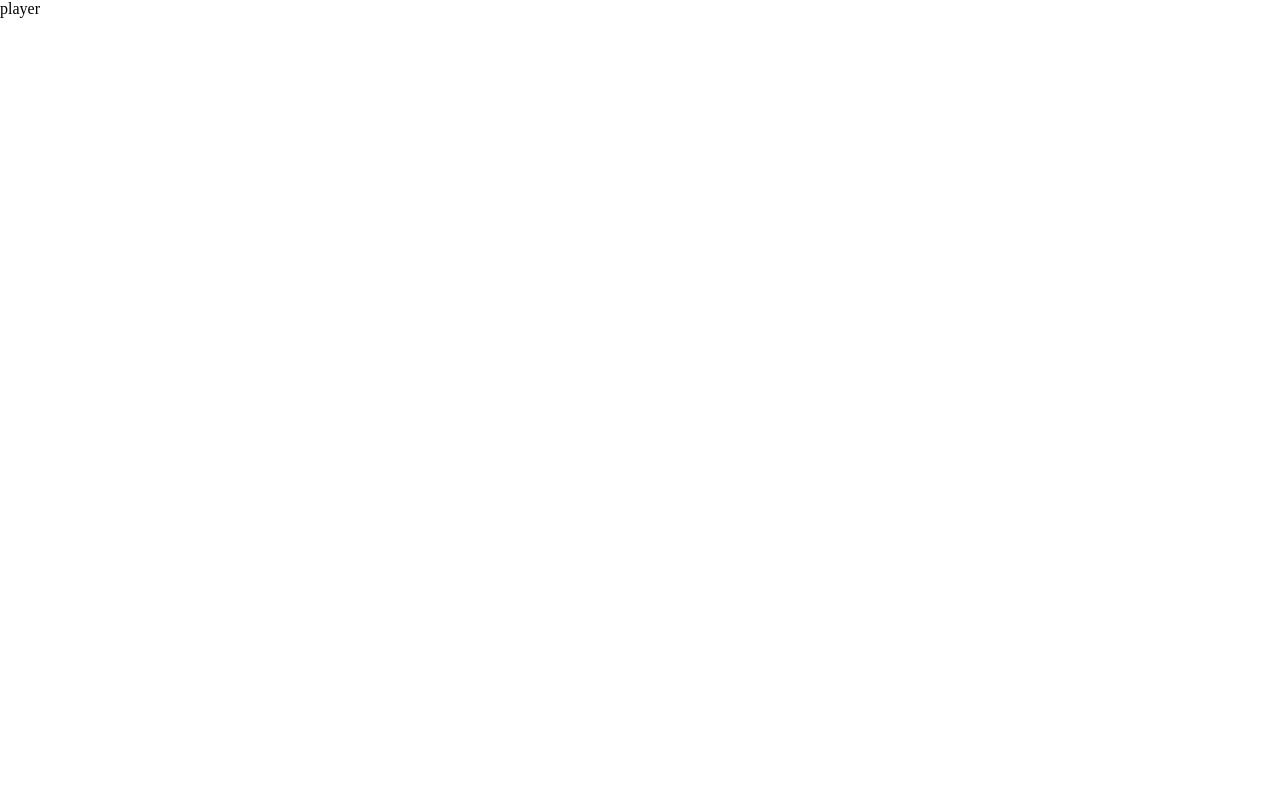
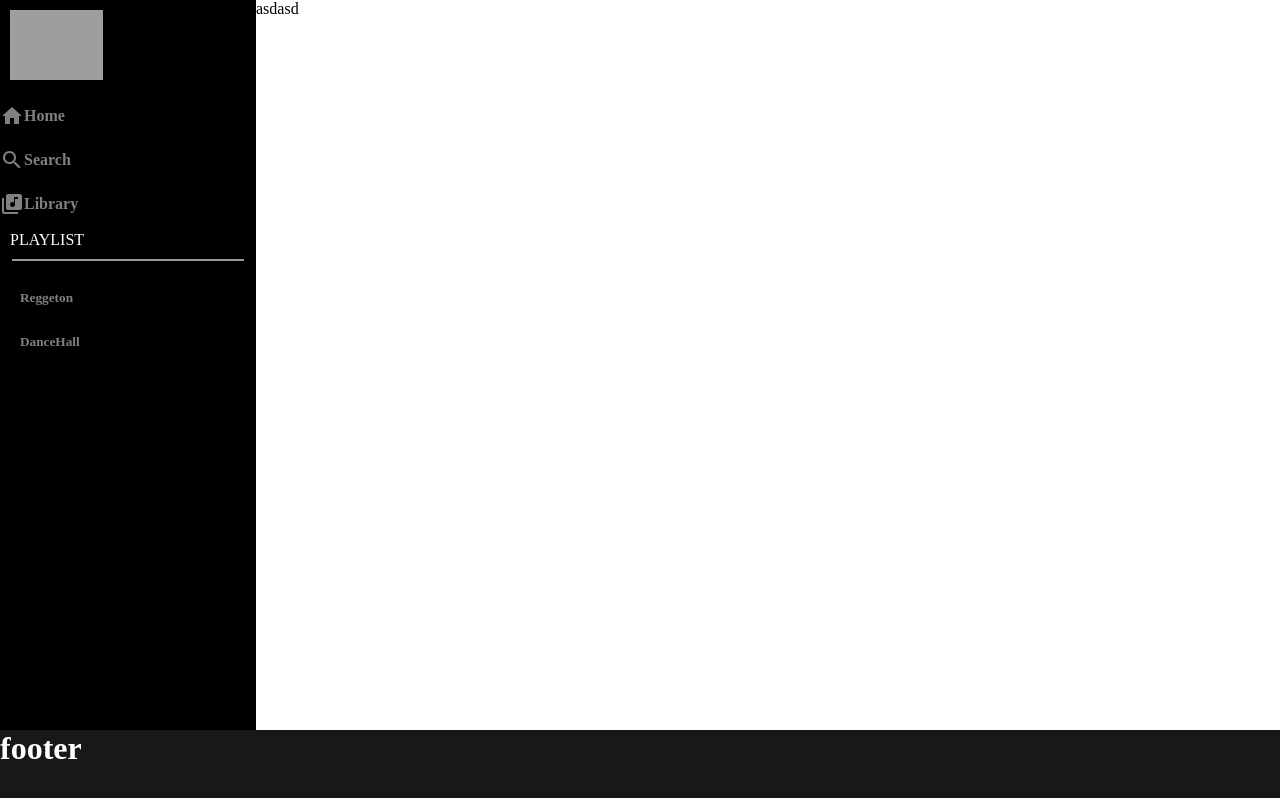
Before and after one commit to luisxhl7/Clonando-Spotify-Front-end, a React (Vite) app: page / in a window 1280 px wide. Built offline with nearby package versions, Linux system fonts and the light colour scheme; grey boxes are pictures that could not be loaded.

Commit message:
avances de clon de spotify

```diff
--- a/package.json
+++ b/package.json
@@ -9,6 +9,11 @@
     "preview": "vite preview"
   },
   "dependencies": {
+    "@emotion/react": "^11.10.4",
+    "@emotion/styled": "^11.10.4",
+    "@mui/icons-material": "^5.10.3",
+    "@mui/material": "^5.10.3",
+    "@mui/styled-engine-sc": "^5.10.3",
     "react": "^18.2.0",
     "react-dom": "^18.2.0",
     "styled-components": "^5.3.5"
--- a/src/App.jsx
+++ b/src/App.jsx
@@ -1,5 +1,5 @@
 import Login from "./components/login/Login";
-import { Player } from "./components/player/player";
+import { Player } from "./components/Player/Player";
 
 function Div1() {
   return (
--- a/src/components/Body/Body.jsx
+++ b/src/components/Body/Body.jsx
@@ -0,0 +1,9 @@
+import { BodyContainer } from "./styles";
+
+export const Body = ()=>{
+    return(
+        <BodyContainer>
+            asdasd
+        </BodyContainer>
+    )
+}
--- a/src/components/Body/styles.jsx
+++ b/src/components/Body/styles.jsx
@@ -1,8 +1,5 @@
 import styled from "styled-components";
 
-export const SpotifyBody = styled.div`
+export const BodyContainer = styled.div`
+    flex: 0.8;
 `
-export const Sidebar = styled.div`
-`
-export const Body = styled.div`
-`
--- /dev/null
+++ b/src/components/Footer/Footer.jsx
@@ -0,0 +1,9 @@
+import { FooterContainer } from "./styles";
+
+export const Footer = () => {
+    return (
+        <FooterContainer>
+            <h1>footer</h1>
+        </FooterContainer>
+    )
+}
--- /dev/null
+++ b/src/components/Footer/styles.jsx
@@ -0,0 +1,10 @@
+import styled from "styled-components";
+
+export const FooterContainer = styled.div`
+    position: fixed;
+    bottom: 0;
+    height: 70px;
+    width: 100vw;
+    background-color: #181818;
+    color: #fff;
+`
--- a/src/components/Login/Login.jsx
+++ b/src/components/Login/Login.jsx
@@ -18,7 +18,7 @@ const loginURL = `${endpoint}?client_id=${client_id}&response_type=token&redirec
 const Login = () => {
   return (
     <LoginContainer>
-      <img src="https://1000logos.net/wp-content/uploads/2017/08/Spotify-symbol.jpg" alt="logo" className="logo"/>
+      <img src="https://1000logos.net/wp-content/uploads/2017/08/Spotify-symbol.jpg" alt="logo"/>
       <LoginButton href={loginURL}>Login with spotify </LoginButton>
     </LoginContainer>
   )
--- a/src/components/Player/Player.jsx
+++ b/src/components/Player/Player.jsx
@@ -1,11 +1,16 @@
-import { Body, Sidebar, SpotifyBody } from "./styles"
+import { Body } from "../Body/Body";
+import { Footer } from "../Footer/Footer";
+import { Sidebar } from "../Sidebar/Sidebar";
+import { SpotifyBody } from "./styles";
 
-export const Player= () => {
-    return(
-        <SpotifyBody>
-            <Sidebar/>
-            <Body/>
-            player
-        </SpotifyBody>
+export const Player = () => {
+    return (
+        <>
+            <SpotifyBody>
+                <Sidebar/>
+                <Body/>
+            </SpotifyBody>
+            <Footer/>
+        </>
     )
 }
--- a/src/components/Player/styles.jsx
+++ b/src/components/Player/styles.jsx
@@ -1,8 +1,5 @@
 import styled from "styled-components";
 
 export const SpotifyBody = styled.div`
+    display: flex;
 `
-export const Sidebar = styled.div`
-`
-export const Body = styled.div`
-`
--- a/src/components/Sidebar/Sidebar.jsx
+++ b/src/components/Sidebar/Sidebar.jsx
@@ -0,0 +1,20 @@
+import { Home } from '@mui/icons-material';
+import { Search } from '@mui/icons-material';
+import { LibraryMusic } from '@mui/icons-material';
+import { SiderbarChoice } from "./SiderbarChoice"
+import { Playlist, SidebarContainer } from "./styles"
+
+export const Sidebar = () =>{
+    return (
+        <SidebarContainer>
+          <img src="https://1000logos.net/wp-content/uploads/2017/08/Spotify-symbol.jpg" alt="logo" className="logo"/>
+          <SiderbarChoice title="Home" Icon={Home}/>
+          <SiderbarChoice title="Search" Icon={Search}/>
+          <SiderbarChoice title="Library" Icon={LibraryMusic}/>
+          <Playlist>PLAYLIST</Playlist>
+          <hr/>
+          <SiderbarChoice title="Reggeton" />
+          <SiderbarChoice title="DanceHall" />
+        </SidebarContainer>
+    )
+}
--- /dev/null
+++ b/src/components/Sidebar/SiderbarChoice.jsx
@@ -0,0 +1,12 @@
+import { ChoiceOptions } from "./styles"
+
+export const SiderbarChoice = ({title,Icon}) => {
+    return (
+        <ChoiceOptions>
+            {Icon && <Icon/>} {/*Si existe Icon agreguelo de lo contrario no */}
+            {
+                Icon ? <h4>{title}</h4> :<h5>{title}</h5>
+            } {/*Si existe Icon agreguelo de lo contrario no */}
+        </ChoiceOptions>
+    )
+}
--- a/src/components/Sidebar/styles.jsx
+++ b/src/components/Sidebar/styles.jsx
@@ -1,8 +1,36 @@
 import styled from "styled-components";
 
-export const SpotifyBody = styled.div`
+export const SidebarContainer = styled.div`
+    flex: 0.2;
+    height: 100vh;
+    background-color: #000000;
+    min-width: 240px;
+    color: #fff;
+    & img{
+        height: 70px;
+        padding: 10px;
+        margin-right: auto;
+    }
+    & hr{
+        border: 1px solid #979797;
+        width: 90%;
+        margin: 10px auto;
+    }
 `
-export const Sidebar = styled.div`
+export const Playlist = styled.div`
+    margin: 5px 10px;
 `
-export const Body = styled.div`
+export const ChoiceOptions = styled.div`
+    display: flex;
+    align-items: center;
+    color: gray;
+    height: 44px;
+    transition: 300ms color ease-in;
+    cursor: pointer;
+    &:hover{
+        color: #fff;
+    }
+    & h5{
+        margin: 10px 0px 0px 20px;
+    }
 `
```
Also changed, not shown: 1 other file (tests, documents, lock files or other folders).
